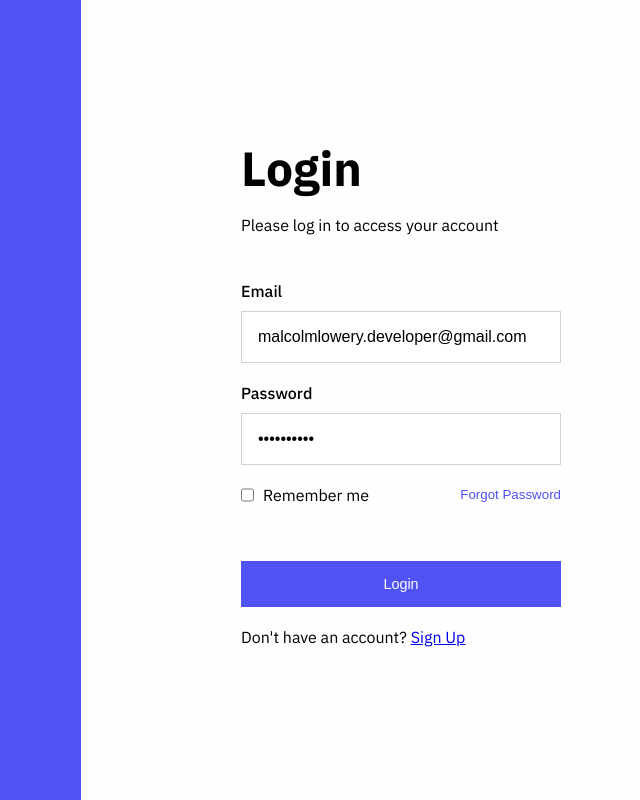
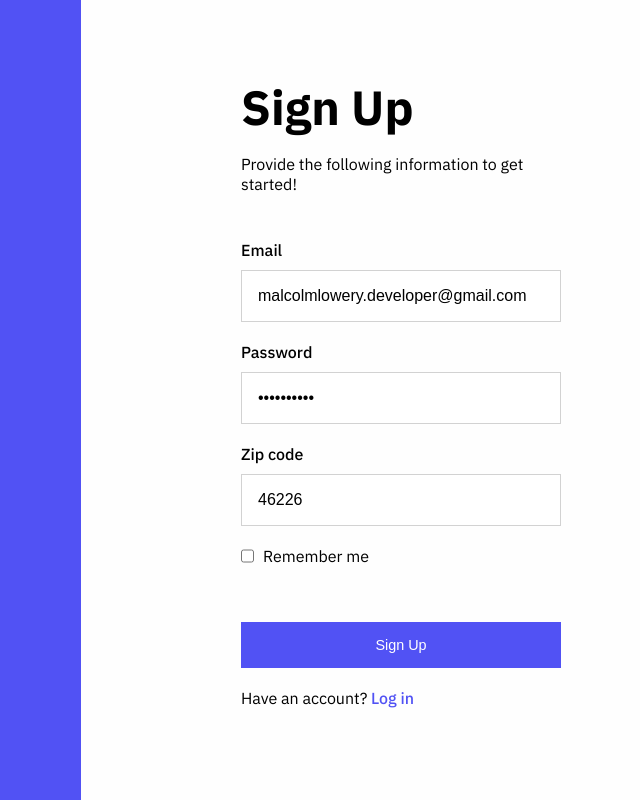
Before and after one commit to malcolmlowery/WeatherDART, a React (Vite) app: page / in a window 1280 px wide. Shown: the whole page, without its empty margins (559-1199 px from the left). Built offline with nearby package versions, Linux system fonts and the light colour scheme.

Commit message:
Added to basic logic to view login and sign options

```diff
--- a/src/components/Input.tsx
+++ b/src/components/Input.tsx
@@ -4,7 +4,7 @@ import './c_styles/input.component.css';
 interface InputI {
   htmlFor: string;
   label: string;
-  type: 'password' | 'email';
+  type: 'text' | 'password' | 'email';
   value: string;
   onChange: ChangeEventHandler<HTMLInputElement>;
 }
--- a/src/pages/auth.tsx
+++ b/src/pages/auth.tsx
@@ -1,16 +1,26 @@
+import { useState } from 'react';
 import Button from '../components/Button';
 import Checkbox from '../components/Checkbox';
 import Input from '../components/Input';
-import '../styles/auth.css';
+import './p_styles/auth.page.css';
 
 const AuthPage = () => {
+  const [createAccount, setCreateAccount] = useState(true);
+
   return (
     <div className='auth-container'>
       <div className='auth-container__left-side'></div>
       <div className='auth-container__right-side'>
         <div className='auth-container__right-side__content'>
-          <h1 className='auth-container__right-side__content_title'>Login</h1>
-          <p>Please log in to access your account</p>
+          <h1 className='auth-container__right-side__content_title'>
+            {createAccount ? 'Sign Up' : 'Login'}
+          </h1>
+
+          {createAccount ? (
+            <p>Provide the following information to get started!</p>
+          ) : (
+            <p>Please log in to access your account</p>
+          )}
 
           <form className='auth-container__right-side__content__form'>
             <Input
@@ -29,6 +39,16 @@ const AuthPage = () => {
               value='1234567890'
             />
 
+            {createAccount && (
+              <Input
+                htmlFor='zipcode'
+                label='Zip code'
+                type='text'
+                onChange={(e) => console.log(e.target.value)}
+                value='46226'
+              />
+            )}
+
             <div className='auth-container__right-side__content__form__item__remember-forgot'>
               <Checkbox
                 htmlFor='remeber_me'
@@ -37,15 +57,33 @@ const AuthPage = () => {
                 value='true'
               />
 
-              <button className='button button--clear'>Forgot Password</button>
+              {!createAccount && (
+                <button className='button button--clear'>
+                  Forgot Password
+                </button>
+              )}
             </div>
 
-            <Button>Login</Button>
+            <Button>{createAccount ? 'Sign Up' : 'Login'}</Button>
           </form>
 
-          <p className='auth-container__right-side__content__account'>
-            Don't have an account? <a href='#'>Sign Up</a>
-          </p>
+          {!createAccount && (
+            <p className='auth-container__right-side__content__account'>
+              Don't have an account?{' '}
+              <a href='#' onClick={() => setCreateAccount(!createAccount)}>
+                Sign Up
+              </a>
+            </p>
+          )}
+
+          {createAccount && (
+            <p className='auth-container__right-side__content__account'>
+              Have an account?{' '}
+              <a href='#' onClick={() => setCreateAccount(!createAccount)}>
+                Log in
+              </a>
+            </p>
+          )}
         </div>
       </div>
     </div>
--- a/src/styles/auth.css
+++ b/src/pages/p_styles/auth.page.css
@@ -39,3 +39,9 @@
 .auth-container__right-side__content__account {
   margin-top: 20px;
 }
+
+.auth-container__right-side__content__account a {
+  color: #5152f4;
+  font-weight: 500;
+  text-decoration: none;
+}
```
